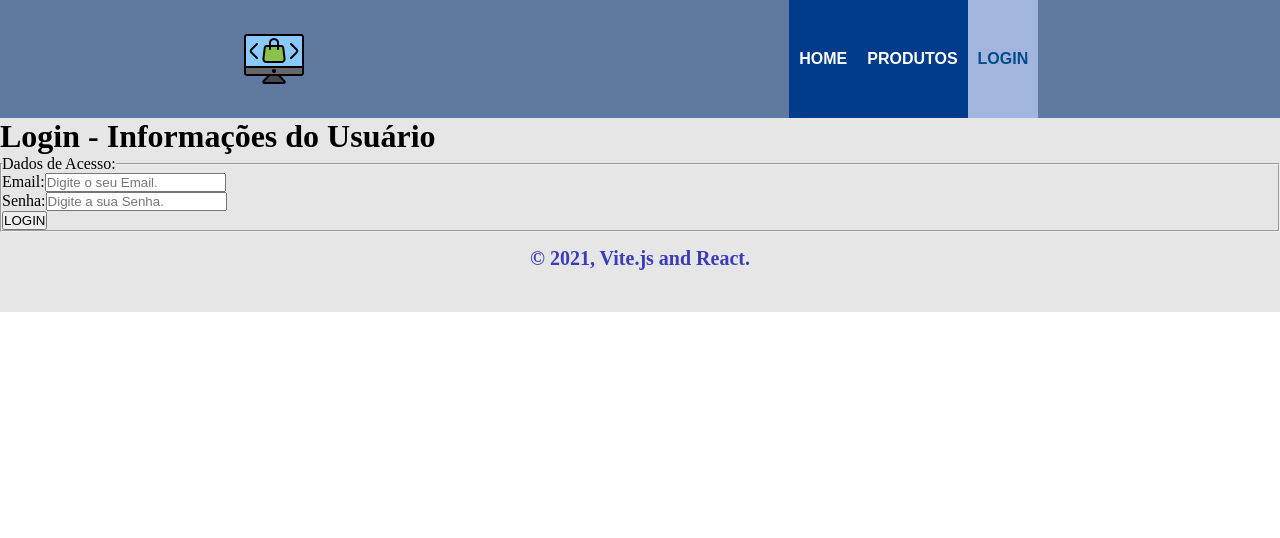
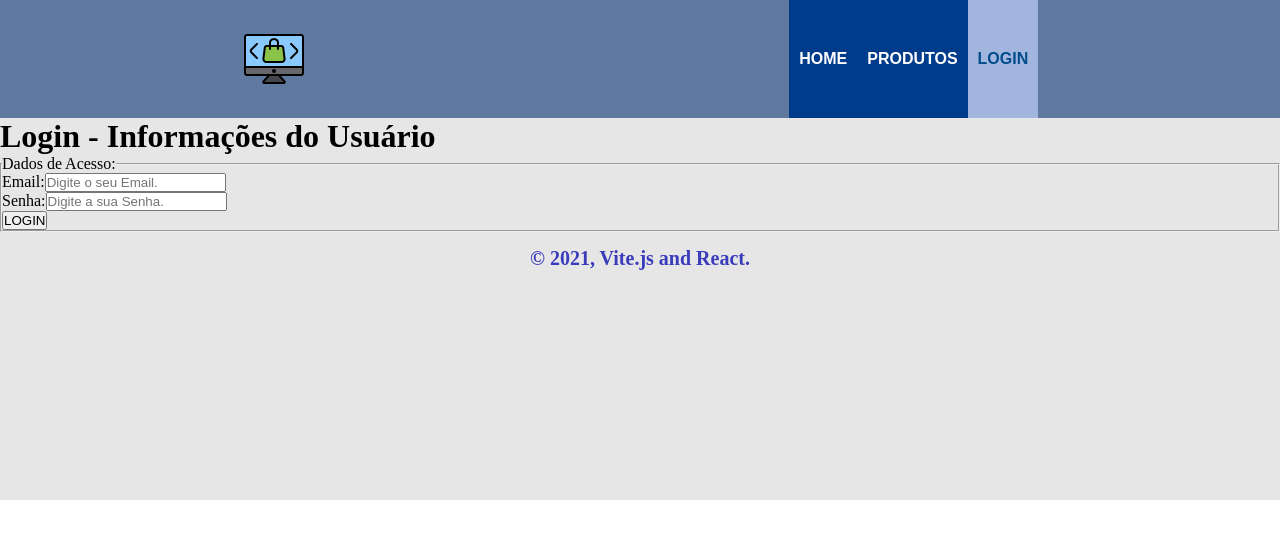
Before and after one commit to GabrielMachadoCP/my-project-app-esgp, a React (Vite) app: page /login in a window 1280 px wide. Shown: the top 538 px of the page. Built offline with nearby package versions, Linux system fonts and the light colour scheme.

Commit message:
Iniciamos o processo de autentificação com token na sessionStorage

```diff
--- a/src/App.module.css
+++ b/src/App.module.css
@@ -6,4 +6,5 @@
 
 .container{
     background-color: #e6e6e6;
+    height: 500px;
 }
--- a/src/routes/Login/Login.jsx
+++ b/src/routes/Login/Login.jsx
@@ -41,6 +41,8 @@ export default function Login() {
   const handleSubmit = async (e) => {
     e.preventDefault();
 
+    //Esta variável vai se transformar num obeto que será retornado junto com o token do usuário
+    //para que os dados pertinentes sejam apresentados na tela
     let user;
 
     try {
@@ -60,6 +62,17 @@ export default function Login() {
         if (user) {
           //Redirecionando o usuário para HOME!
           setMsgstatus("Login realizado com SUCESSO!!");
+
+          //Gerar o token do usuário na sessionStorage
+          //Vamos utilizar Math.random com uma string alfanumérica
+          const token = Math.random().toString(16).substring(2) + Math.random().toString(16).substring(2);
+
+          //Armazenar o token na SessionStorage
+          //Para isso vamos utilizar o método setItem(chave, valor).
+          //Precisamos lembrar que tudo o que adicionamos na sessionStorage e ou localStorage deve ser do tipo string. Neste caso o Token é uma string, então não há necessidade de realizar uma conversão, por exemplo usando a função json.stringify(objeto)
+
+          sessionStorage.setItem("token-user", token);
+
           setTimeout(()=>{
               window.location = "/";
             },5000);
```
